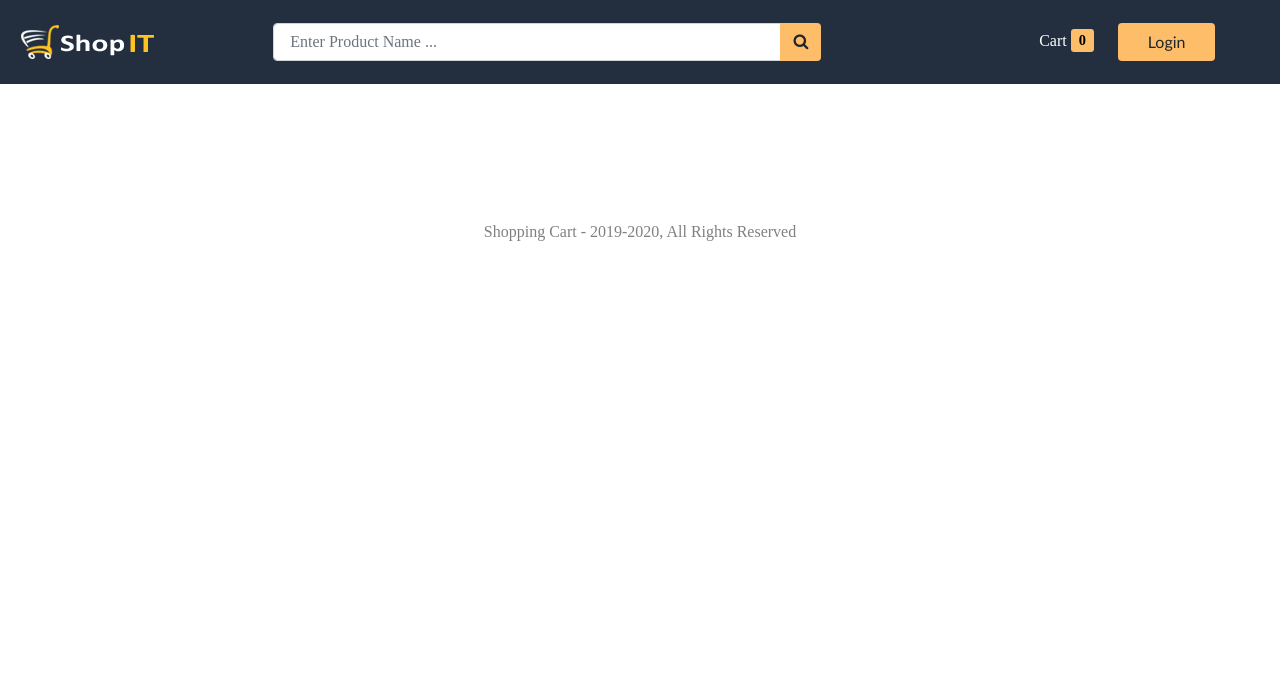
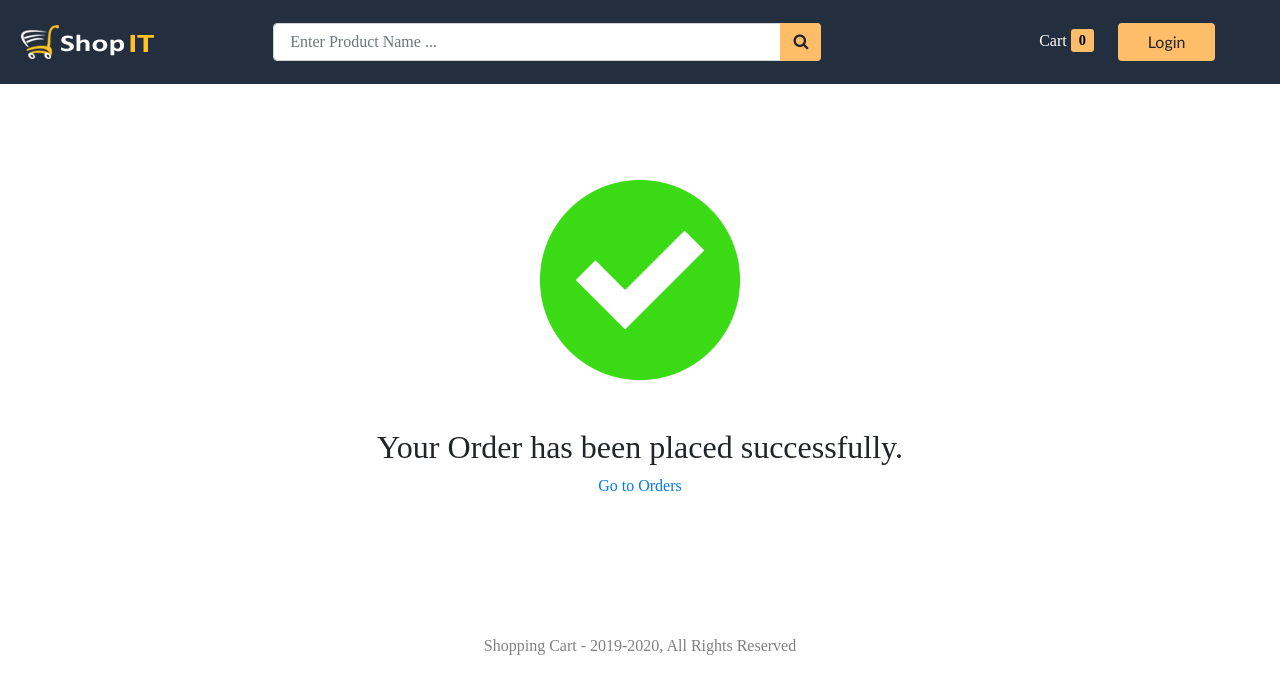
Before and after one commit to reden21345/MERoN, a React (Create React App) app in the folder frontend/: page /success in a window 1280 px wide. Shown: the top 694 px of the page. Built offline with nearby package versions, Linux system fonts and the light colour scheme; a web font is replaced by a local one.

Commit message:
Order Succes

```diff
--- a/frontend/src/App.js
+++ b/frontend/src/App.js
@@ -15,6 +15,7 @@ import Cart from "./Components/Cart/Cart";
 import Shipping from "./Components/Cart/Shipping";
 import ConfirmOrder from "./Components/Cart/ConfirmOrder";
 import Payment from "./Components/Cart/Payment";
+import OrderSuccess from "./Components/Cart/OrderSuccess";
 
 import { toast, ToastContainer } from 'react-toastify';
 import "react-toastify/dist/ReactToastify.css";
@@ -111,6 +112,7 @@ function App() {
            <Route path="/shipping" element={<Shipping shipping={state.shippingInfo} saveShippingInfo={saveShippingInfo} />} />
            <Route path="/confirm" element={<ConfirmOrder cartItems={state.cartItems} shippingInfo={state.shippingInfo} />}  />
            <Route path="/payment" element={<Payment cartItems={state.cartItems} shippingInfo={state.shippingInfo} />}  />
+           <Route path="/success" element={<OrderSuccess />}  />
         </Routes>
       </Router>
       <Footer />
--- /dev/null
+++ b/frontend/src/Components/Cart/OrderSuccess.js
@@ -0,0 +1,30 @@
+import React, { Fragment } from 'react'
+import { Link } from 'react-router-dom'
+import MetaData from '../Layout/Metadata'
+
+const OrderSuccess = () => {
+    sessionStorage.removeItem('orderinfo');
+    // localStorage.clear();
+    localStorage.removeItem('cartItems');
+    localStorage.removeItem('shippingInfo');
+    return (
+        <Fragment>
+
+            <MetaData title={'Order Success'} />
+
+            <div className="row justify-content-center">
+                <div className="col-6 mt-5 text-center">
+                    <img className="my-5 img-fluid d-block mx-auto" src="/images/order_success.png" alt="Order Success" width="200" height="200" />
+
+                    <h2>Your Order has been placed successfully.</h2>
+
+                    <Link to="/orders/me">Go to Orders</Link>
+                </div>
+
+            </div>
+
+        </Fragment>
+    )
+}
+
+export default OrderSuccess
```
